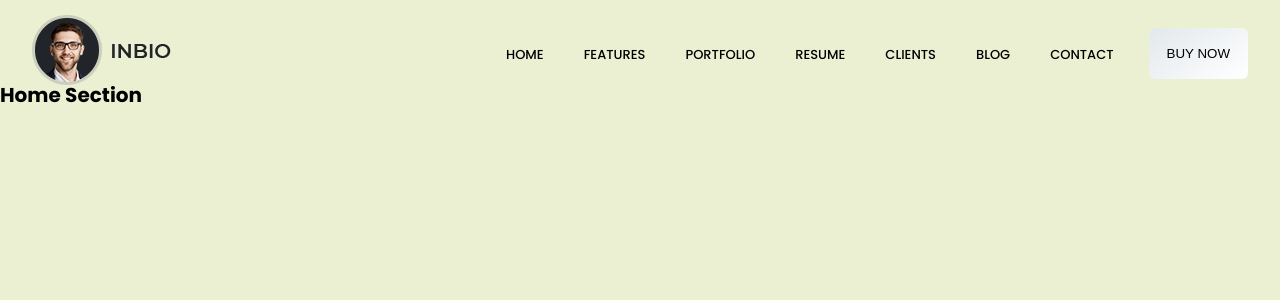
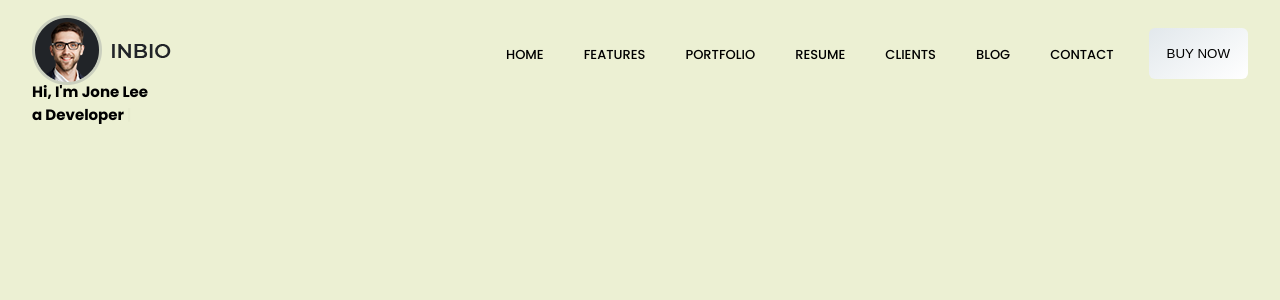
Before and after one commit to ibktommy/react-responsive-portfolio, a React (Create React App) app: page / in a window 1280 px wide. Shown: the top 300 px of the page. Built offline with nearby package versions, Linux system fonts and the light colour scheme.

Commit message:
Installing react-typewrite package

```diff
--- a/package.json
+++ b/package.json
@@ -9,6 +9,7 @@
     "react": "^17.0.2",
     "react-dom": "^17.0.2",
     "react-scripts": "5.0.0",
+    "react-simple-typewriter": "^3.0.1",
     "web-vitals": "^2.1.0"
   },
   "scripts": {
--- a/src/component/Hero/Home.jsx
+++ b/src/component/Hero/Home.jsx
@@ -1,9 +1,37 @@
 import React from "react";
+import { Typewriter } from "react-simple-typewriter";
+import "./Home";
+import hero from "../../pic/hero.png";
+import skill1 from "../../pic/skill1.png";
+import skill2 from "../../pic/skill2.png";
+import skill3 from "../../pic/skill3.png";
 
 const Home = () => {
 	return (
 		<>
-			<h1>Home Section</h1>
+			<section className="hero" id="home">
+				<div className="container f_flex top">
+					<div className="left top">
+						<h1>
+							Hi, I'm <span>Jone Lee</span>
+						</h1>
+						<h2>
+							a
+							<span>
+								<Typewriter
+									words={[" Professional Coder", " Developer"]}
+									loop
+									cursor
+									cursorStyle="|"
+									typeSpeed={90}
+									deleteSpeed={100}
+									delaySpeed={500}
+								/>
+							</span>
+						</h2>
+					</div>
+				</div>
+			</section>
 		</>
 	);
 };
```
Also changed, not shown: 2 other files (tests, documents, lock files or other folders).
